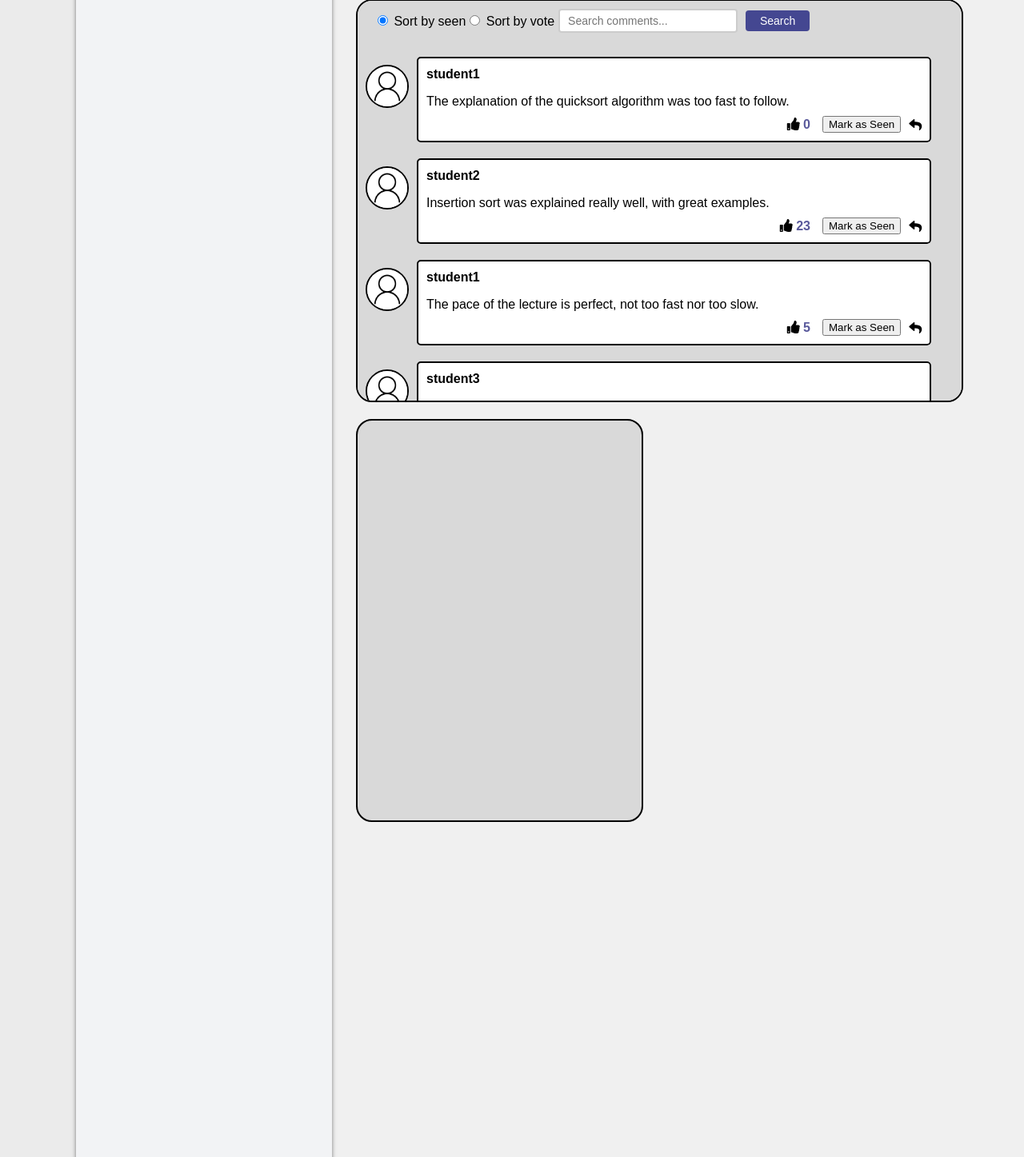
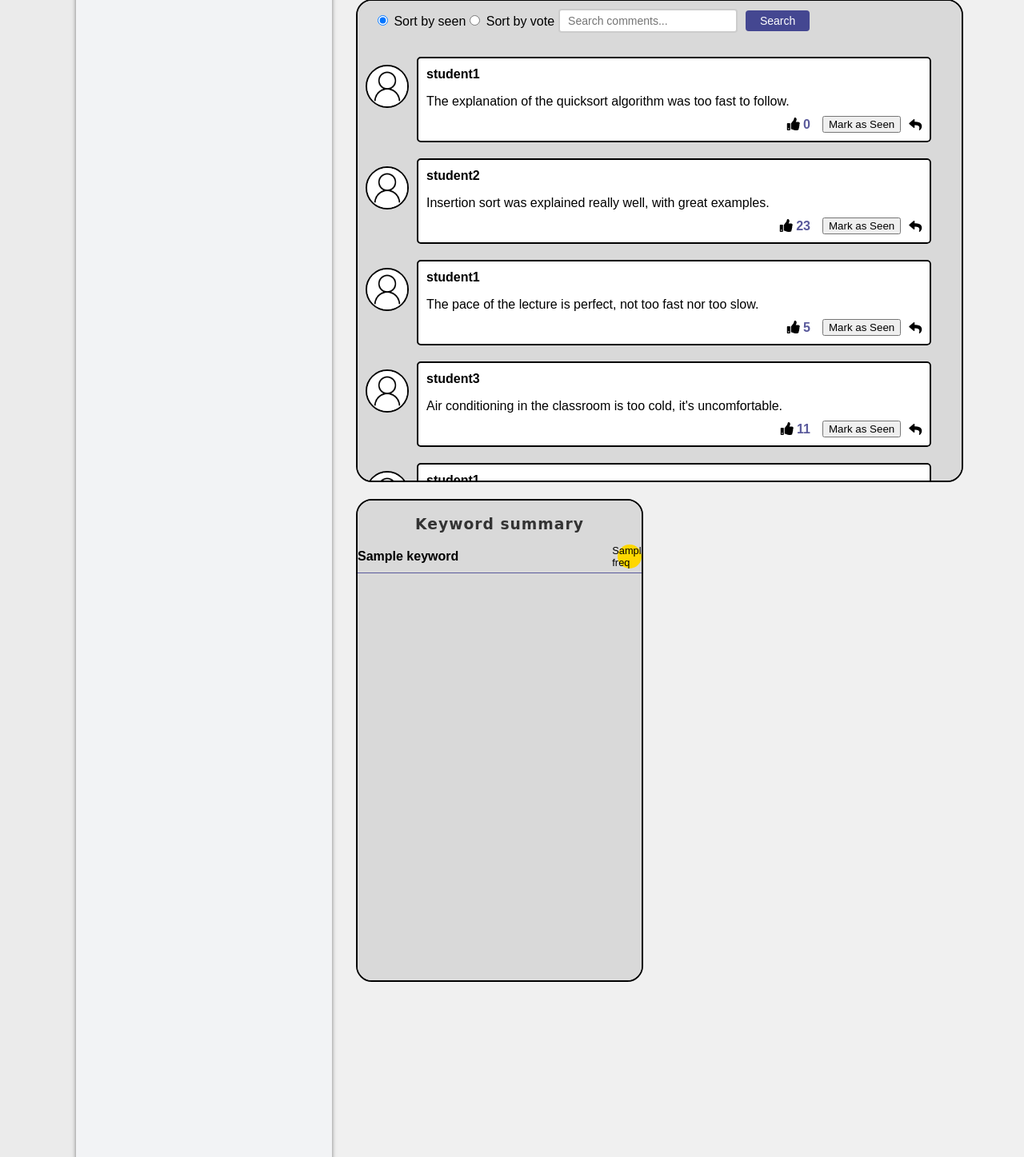
Before and after one commit to ZhikunzZZ/Individual-Project, a Django app: template FeedbackMate/main/templates/section_detail.html in a window 1280 px wide. Shown: the part 574-2021 px from the top of the page at 80% size. Run offline with Django 4.2, Linux system fonts and the light colour scheme; data comes from the database, SQL or seed files in the repository; both versions use the stored data as it was after the commit; the template is opened without the code that fills it: values that come from a table or form of the project are taken from there, most other values are stand-ins (such as "Sample title", 1, 10 or a date in 2020); grey boxes marked "Sample" are stand-in pictures.

Commit message:
keyword summary function update (done)

```diff
--- a/FeedbackMate/main/templates/section_detail.html
+++ b/FeedbackMate/main/templates/section_detail.html
@@ -89,7 +89,7 @@
     border-radius: 20px;
     margin-top: 1px;
     width: 755px;
-    height: 500px;
+    height: 600px;
     border: 2px solid black;
     overflow-y: auto;
 }
@@ -213,22 +213,6 @@
     box-shadow: 0 0 10px rgba(0, 0, 0, 0.3); /* 内阴影效果 */
     border-color: #D9D9D9; /* 悬停时边框颜色 */
 }
-.keyword-box {
-    display: block;
-    justify-content: flex-start;
-    align-items: flex-start;
-    margin-left: 30px;
-    background-color: #D9D9D9;
-    border-radius: 20px;
-    margin-top: 1px;
-    width: 355px;
-    height: 500px;
-    border: 2px solid black;
-    overflow-y: auto;
-}
-
-
-
 /* 搜索和排序的包裹容器 */
 .search-sort-container {
     display: flex;
@@ -273,6 +257,59 @@
 
 .search-form button:hover {
     background-color: #373759; /* 按钮悬停时颜色稍微变深 */
+}
+
+.keyword-summary {
+    display: block;
+    justify-content: flex-start;
+    align-items: flex-start;
+    margin-left: 30px;
+    background-color: #D9D9D9;
+    border-radius: 20px;
+    margin-top: 1px;
+    width: 355px;
+    height: 600px;
+    border: 2px solid black;
+    overflow-y: auto;
+}
+
+.keyword-summary h3 {
+    color: #333;
+    margin-bottom: 10px;
+    text-align: center;
+    font-family: 'Gloria Hallelujah', cursive;
+    letter-spacing: 1px;
+}
+
+.keyword-summary ul {
+    list-style: none;
+    padding: 0;
+    margin: 0;
+}
+
+.keyword-summary ul li {
+    padding: 5px 0;
+    border-bottom: 1px solid #59599B;
+    display: flex;
+    justify-content: space-between;
+    align-items: center;
+}
+
+
+
+.keyword-summary .likes {
+    background-color: #ffd700;
+    border-radius: 50%;
+    width: 30px;
+    height: 30px;
+    display: flex;
+    justify-content: center;
+    align-items: center;
+    font-size: 0.8rem;
+}
+
+.keyword-summary .keyword {
+    font-weight: bold;
 }
 </style>
 
@@ -362,8 +399,18 @@
     </div>
     {% endfor %}
     </div>
-    <div class="keyword-box">
-
+    <div class="keyword-summary">
+        <h3>Keyword summary</h3>
+        <ul>
+            {% for keyword, freq in top_keywords %}
+                <li>
+                    <span class="keyword">{{ keyword }}</span>
+                    <span class="likes">{{ freq }}</span>
+                </li>
+            {% empty %}
+                <li>No keywords found.</li>
+            {% endfor %}
+        </ul>
     </div>
 </div>
 
--- a/FeedbackMate/main/templates/teacher.html
+++ b/FeedbackMate/main/templates/teacher.html
@@ -5,6 +5,7 @@
     <meta charset="UTF-8">
     <meta name="viewport" content="width=device-width, initial-scale=1.0">
     <link rel="stylesheet" href="https://cdnjs.cloudflare.com/ajax/libs/font-awesome/5.15.1/css/all.min.css">
+    <link href="https://fonts.googleapis.com/css2?family=Pacifico&display=swap" rel="stylesheet">
     <title>Teacher Main Page</title>
     {% block styles %}
     <style>
```
Also changed, not shown: FeedbackMate/main/views.py (+24 -1 lines), FeedbackMate/db.sqlite3.
